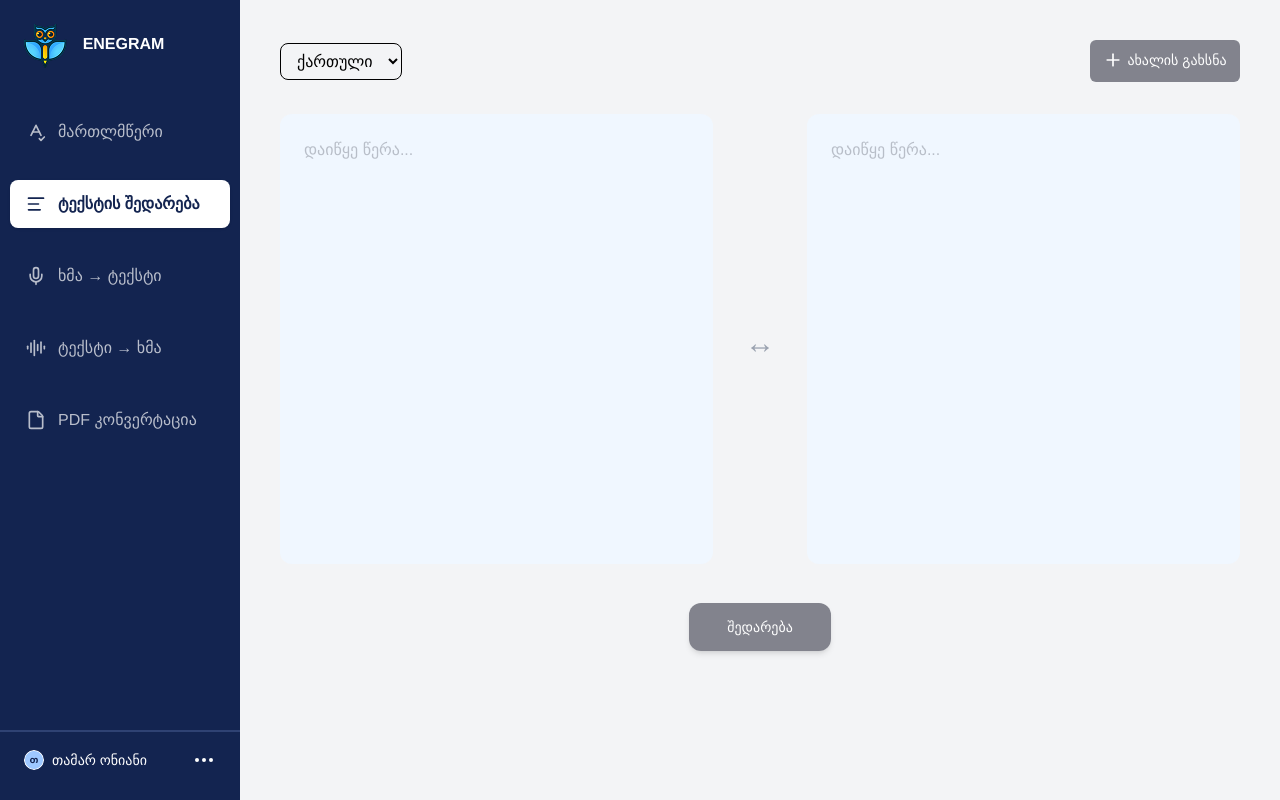
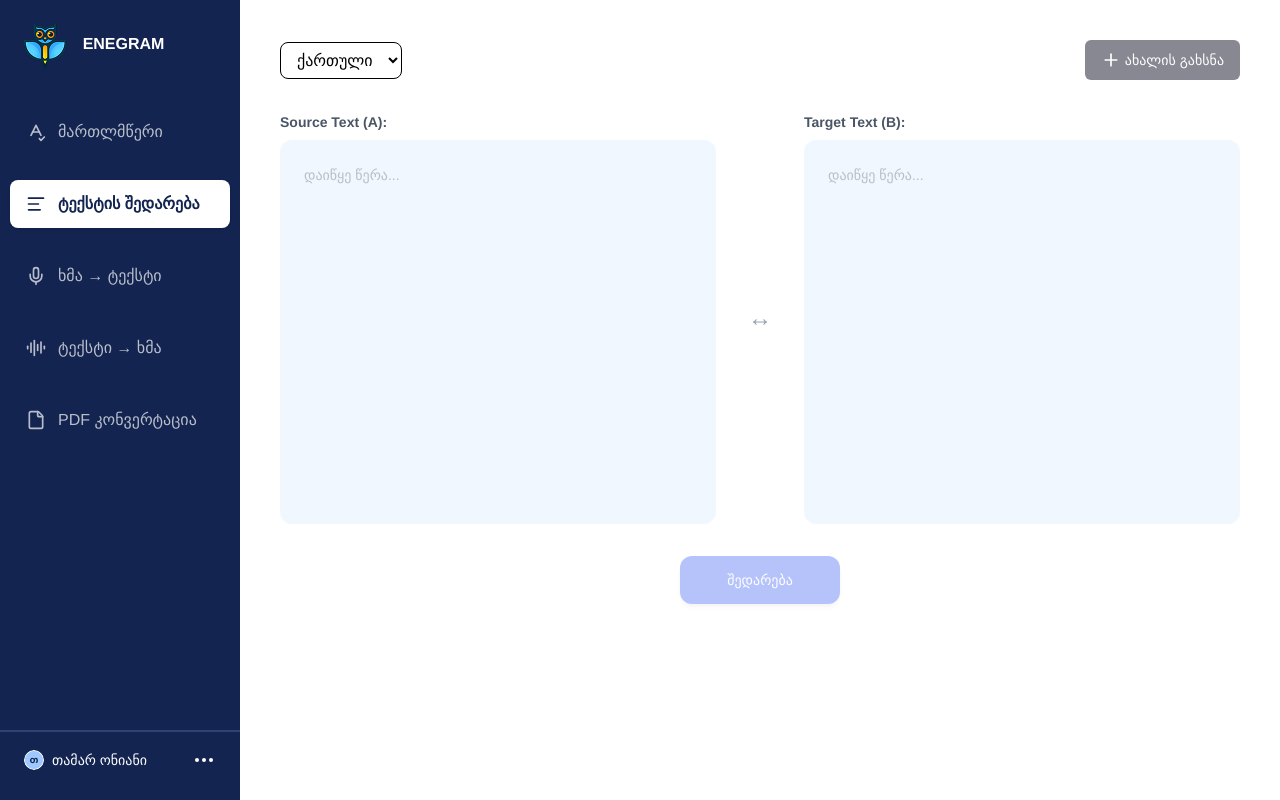
Before and after one commit to ZuRaSha16/text-compare, a React (Vite) app: page / in a window 1280 px wide. Built offline with nearby package versions, Linux system fonts and the light colour scheme.

Commit message:
feat(add):text differ functionality created

```diff
--- a/src/App.tsx
+++ b/src/App.tsx
@@ -1,7 +1,6 @@
 import { useState } from "react";
 import Sidebar from "./components/Sidebar";
 import TextPanel from "./components/TextPanel";
-import DiffViewer from "./components/DiffViewer";
 import { compareTexts } from "./utils/diffUtils";
 import type { DiffChunk } from "./utils/diffUtils";
 import { Plus } from "lucide-react";
@@ -9,51 +8,162 @@ import { Plus } from "lucide-react";
 function App() {
   const [original, setOriginal] = useState("");
   const [modified, setModified] = useState("");
-  const [diff, setDiff] = useState<DiffChunk[]>([]);
+  const [originalDiff, setOriginalDiff] = useState<DiffChunk[] | null>(null);
+  const [modifiedDiff, setModifiedDiff] = useState<DiffChunk[] | null>(null);
+  const [loading, setLoading] = useState(false);
+  const [progress, setProgress] = useState(0);
 
   const handleCompare = () => {
+    setLoading(true);
+    setProgress(0);
+    setOriginalDiff(null);
+    setModifiedDiff(null);
+
+    // Simulate progress steps
+    const steps = [20, 45, 70, 90, 100];
+    let i = 0;
+    const interval = setInterval(() => {
+      if (i < steps.length) {
+        setProgress(steps[i]);
+        i++;
+      } else {
+        clearInterval(interval);
         const result = compareTexts(original, modified);
-    setDiff(result);
+        setOriginalDiff(result.filter((c) => c.type !== "added"));
+        setModifiedDiff(result.filter((c) => c.type !== "removed"));
+        setLoading(false);
+      }
+    }, 180);
   };
+
+  const handleReset = () => {
+    setOriginalDiff(null);
+    setModifiedDiff(null);
+    setOriginal("");
+    setModified("");
+    setProgress(0);
+  };
+
+  const isCompared = originalDiff !== null;
 
   return (
     <div className="flex min-h-screen">
       <Sidebar />
-      <div className="flex-1 p-6 pt-20 md:pt-10 md:p-10 bg-gray-100">
-        <div className="flex justify-between items-center mb-8">
-          <select className="border px-3 py-2 rounded-lg">
+      <div className="flex-1 p-4 pt-16 sm:p-6 sm:pt-20 md:pt-10 md:p-10 bg-white">
+        {/* Header controls */}
+        <div className="flex flex-col gap-3 mb-6 md:flex-row md:justify-between md:items-center md:mb-8">
+          <select className="border px-3 py-2 rounded-lg w-full md:w-auto">
             <option>ქართული</option>
             <option>English</option>
           </select>
-          <button className="bg-[#383A4899] text-white text-[14px] justify-center py-2.5 w-37.5 h-10.5 flex rounded-md gap-1 cursor-pointer opacity-100 hover:opacity-70 transition transition-200">
+          <button className="bg-[#383A4899] text-white text-[14px] justify-center py-2.5 px-4 h-10 flex items-center rounded-md gap-1 cursor-pointer opacity-100 hover:opacity-70 transition duration-200 w-full md:w-auto">
             <Plus size={20} />
             ახალის გახსნა
           </button>
         </div>
+
+        {/* Text panels */}
         <div className="flex flex-col md:flex-row gap-6">
           <div className="flex-1">
-            <TextPanel value={original} onChange={setOriginal} />
+            <TextPanel
+              value={original}
+              onChange={(v) => {
+                setOriginal(v);
+                if (isCompared) handleReset();
+              }}
+              diff={originalDiff}
+              label="Source Text (A):"
+            />
           </div>
-          <div className="hidden md:flex items-center justify-center text-3xl text-gray-400 px-2">
-            ↔
+
+          <div className="flex items-center justify-center text-2xl text-gray-400 py-1 md:py-0 md:px-2">
+            <span className="md:hidden">↕</span>
+            <span className="hidden md:inline">↔</span>
+          </div>
+
+          <div className="flex-1">
+            <TextPanel
+              value={modified}
+              onChange={(v) => {
+                setModified(v);
+                if (isCompared) handleReset();
+              }}
+              diff={modifiedDiff}
+              label="Target Text (B):"
+            />
+          </div>
+        </div>
+
+        {/* Loading indicator */}
+        {loading && (
+          <div className="flex justify-center mt-8">
+            <div className="bg-white rounded-2xl shadow-md border border-gray-100 px-8 py-5 flex items-center gap-4 w-full max-w-sm">
+              <div className="w-9 h-9 rounded-full border-2 border-blue-500 flex items-center justify-center flex-shrink-0">
+                <div className="w-2.5 h-2.5 rounded-full bg-blue-500 animate-pulse" />
               </div>
               <div className="flex-1">
-            <TextPanel value={modified} onChange={setModified} />
+                <p className="text-sm text-gray-500 mb-1">
+                  Converting...Thank you For your Patience
+                </p>
+                <div className="flex items-center gap-3">
+                  <span className="text-base font-semibold text-gray-700 w-10">
+                    {progress}%
+                  </span>
+                  <div className="flex-1 h-1.5 bg-gray-200 rounded-full overflow-hidden">
+                    <div
+                      className="h-full bg-blue-500 rounded-full transition-all duration-300"
+                      style={{ width: `${progress}%` }}
+                    />
                   </div>
                 </div>
-        {/* Compare Button */}
-        <div className="flex justify-center mt-8">
+              </div>
+            </div>
+          </div>
+        )}
+
+        {/* Stats bar after compare */}
+        {isCompared &&
+          !loading &&
+          (() => {
+            const deletions = originalDiff!
+              .filter((c) => c.type === "removed")
+              .reduce((acc, c) => acc + c.value.length, 0);
+            const insertions = modifiedDiff!
+              .filter((c) => c.type === "added")
+              .reduce((acc, c) => acc + c.value.length, 0);
+            return (
+              <div className="flex justify-center mt-6">
+                <div className="text-sm text-gray-500 bg-gray-50 border border-gray-200 rounded-lg px-4 py-2">
+                  ■ Comparison completed &nbsp;|&nbsp; Deletions:{" "}
+                  <span className="text-red-500 font-medium">{deletions}</span>{" "}
+                  &nbsp;|&nbsp; Insertions:{" "}
+                  <span className="text-green-600 font-medium">
+                    {insertions}
+                  </span>
+                </div>
+              </div>
+            );
+          })()}
+
+        {/* Compare / Clear Button */}
+        {!loading && (
+          <div className="flex justify-center mt-6 md:mt-8">
+            {isCompared ? (
+              <button
+                onClick={handleReset}
+                className="bg-[#383A4899] text-white w-full md:w-40 h-12 rounded-xl shadow-md cursor-pointer opacity-100 text-[14px] hover:opacity-70 transition duration-200"
+              >
+                გასუფთავება
+              </button>
+            ) : (
               <button
                 onClick={handleCompare}
-            className="bg-[#383A4899] text-white  w-35.5 h-12 rounded-xl shadow-md cursor-pointer opacity-100 text-[14px] hover:opacity-70 transition transition-200"
+                disabled={!original.trim() || !modified.trim()}
+                className="bg-[#4A6CF7] text-white w-full md:w-40 h-12 rounded-xl shadow-md cursor-pointer opacity-100 text-[14px] hover:opacity-80 transition duration-200 disabled:opacity-40 disabled:cursor-not-allowed"
               >
                 შედარება
               </button>
-        </div>
-        {/* Result */}
-        {diff.length > 0 && (
-          <div className="mt-10">
-            <DiffViewer diff={diff} />
+            )}
           </div>
         )}
       </div>
--- a/src/components/DiffViewer.tsx
+++ b/src/components/DiffViewer.tsx
@@ -1,12 +1,10 @@
 import type { DiffChunk } from "../utils/diffUtils";
-
 interface Props {
   diff: DiffChunk[];
 }
-
 export default function DiffViewer({ diff }: Props) {
   return (
-    <div className="w-full h-87.5 md:h-112.5 p-6 bg-[#e9eef5] rounded-xl overflow-auto text-gray-800">
+    <div className="w-full h-64 sm:h-80 md:h-112.5 p-6 bg-[#e9eef5] rounded-xl overflow-auto text-gray-800">
       {diff.map((chunk, index) => (
         <span
           key={index}
--- a/src/components/TextPanel.tsx
+++ b/src/components/TextPanel.tsx
@@ -1,15 +1,46 @@
+import type { DiffChunk } from "../utils/diffUtils";
+
 interface Props {
   value: string;
   onChange: (value: string) => void;
+  diff: DiffChunk[] | null;
+  label?: string;
 }
 
-export default function TextPanel({ value, onChange }: Props) {
+export default function TextPanel({ value, onChange, diff, label }: Props) {
   return (
-    <textarea
-      value={value}
-      onChange={(e) => onChange(e.target.value)}
-      placeholder="დაიწყე წერა..."
-      className="w-full h-87.5 md:h-112.5 p-6 bg-[#F0F7FF] rounded-xl resize-none outline-none text-[#383A4899]"
-    />
+    <div className="flex flex-col gap-1 flex-1">
+      {label && (
+        <p className="text-sm font-semibold text-gray-600 mb-1">{label}</p>
+      )}
+
+      {diff !== null ? (
+        // Diff result mode — read-only highlighted view
+        <div className="w-full h-48 sm:h-56 md:h-96 p-6 bg-[#F0F7FF] rounded-xl overflow-auto text-[#383A48] whitespace-pre-wrap break-words leading-relaxed text-sm">
+          {diff.map((chunk, index) => (
+            <span
+              key={index}
+              className={
+                chunk.type === "added"
+                  ? "bg-green-200 text-green-900 rounded px-0.5"
+                  : chunk.type === "removed"
+                    ? "bg-red-200 text-red-900 line-through rounded px-0.5"
+                    : ""
+              }
+            >
+              {chunk.value}
+            </span>
+          ))}
+        </div>
+      ) : (
+        // Edit mode — normal textarea
+        <textarea
+          value={value}
+          onChange={(e) => onChange(e.target.value)}
+          placeholder="დაიწყე წერა..."
+          className="w-full h-48 sm:h-56 md:h-96 p-6 bg-[#F0F7FF] rounded-xl resize-none outline-none text-[#383A4899] leading-relaxed text-sm"
+        />
+      )}
+    </div>
   );
 }
```
Lines whose indentation alone changed are shown as unchanged.
